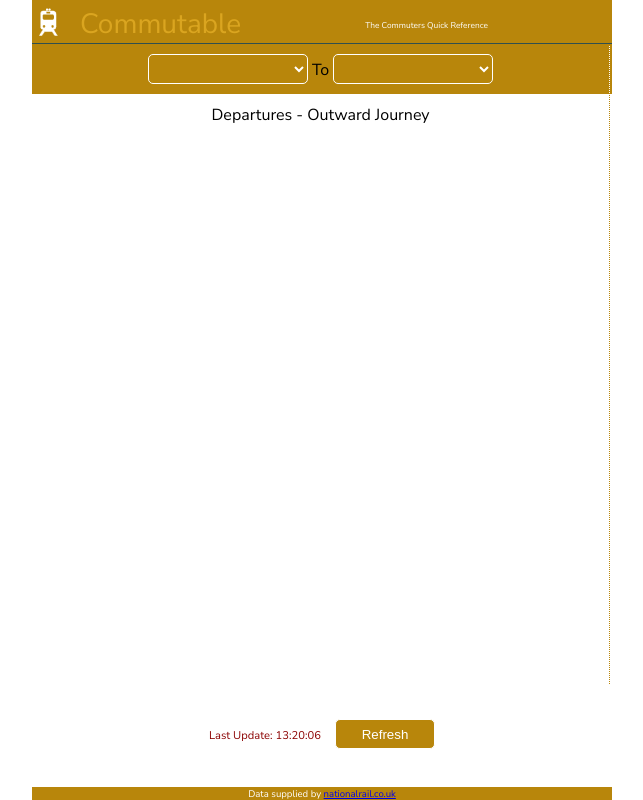
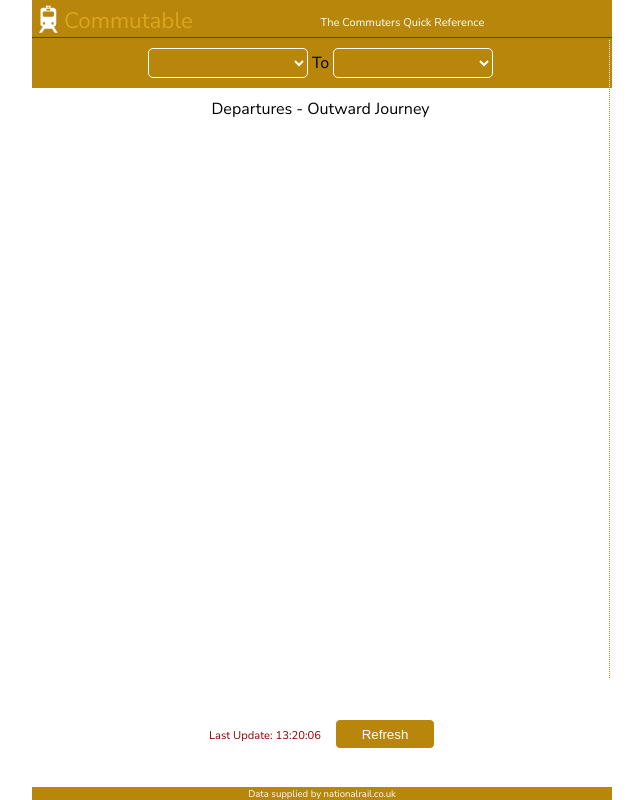
Before and after one commit to ColinAshley/commutable, a plain HTML site: page index.html in a window 1280 px wide. Shown: the whole page, without its empty margins (318-961 px from the left). Drawn offline with Linux system fonts and the light colour scheme; no server answers.

Commit message:
improve title styling

```diff
--- a/css/styles.css
+++ b/css/styles.css
@@ -43,19 +43,20 @@ button {
 }
 
 .logo {
-  margin: 8px 0 0 0;
+  margin: 5px 0 0 0;
   width: 32px;
   height: 32px;
 }
 
 .title {
-  margin:  5px auto auto 16px;
+  font-size:  0.8em;
+  margin:  5px auto auto 0;
   color:  goldenrod;
 }
 
 .slogan {
-  font-size:  0.3em;
-  margin:  20px auto auto 0px;
+  font-size:  0.4em;
+  margin:  15px auto auto 0;
 }
 
 p {
@@ -93,7 +94,7 @@ p {
   background-color: darkgoldenrod;
   color:  white;
   border:  1px solid white;
-  font-size:  1em;
+  font-size:  0.8em;
 }
 
 .select-return {
@@ -105,7 +106,7 @@ p {
   background-color: goldenrod;
   color:  white;
   border:  none;
-  font-size:  1em;
+  font-size:  0.8em;
   -webkit-appearance: textfield;
 }
 
--- a/index.html
+++ b/index.html
@@ -54,7 +54,7 @@
 </body>
 
 <footer class="footer">
-  Data supplied by <a href="https://nationalrail.co.uk">nationalrail.co.uk</a>
+  Data supplied by nationalrail.co.uk
 </footer>
 
 </html>
```
